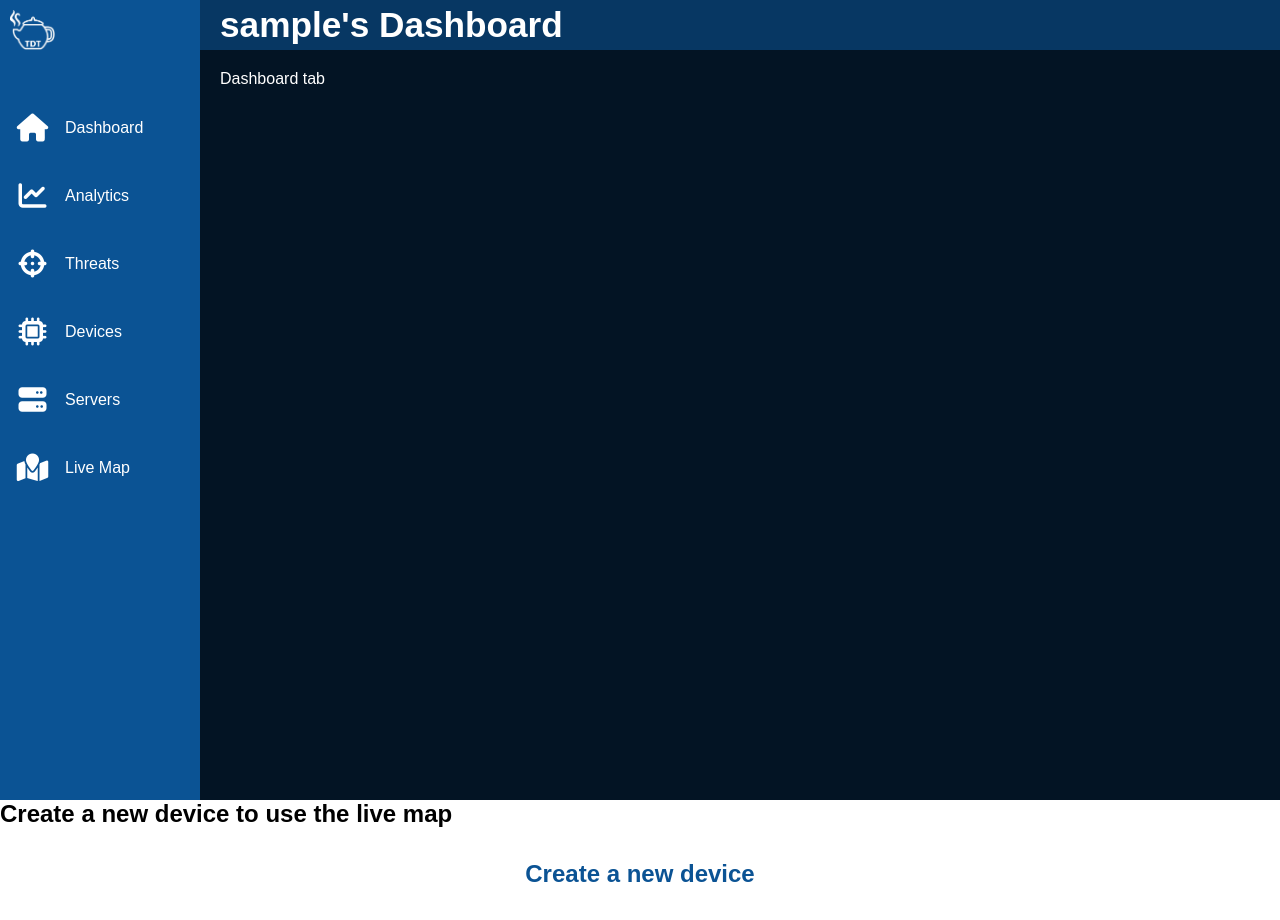
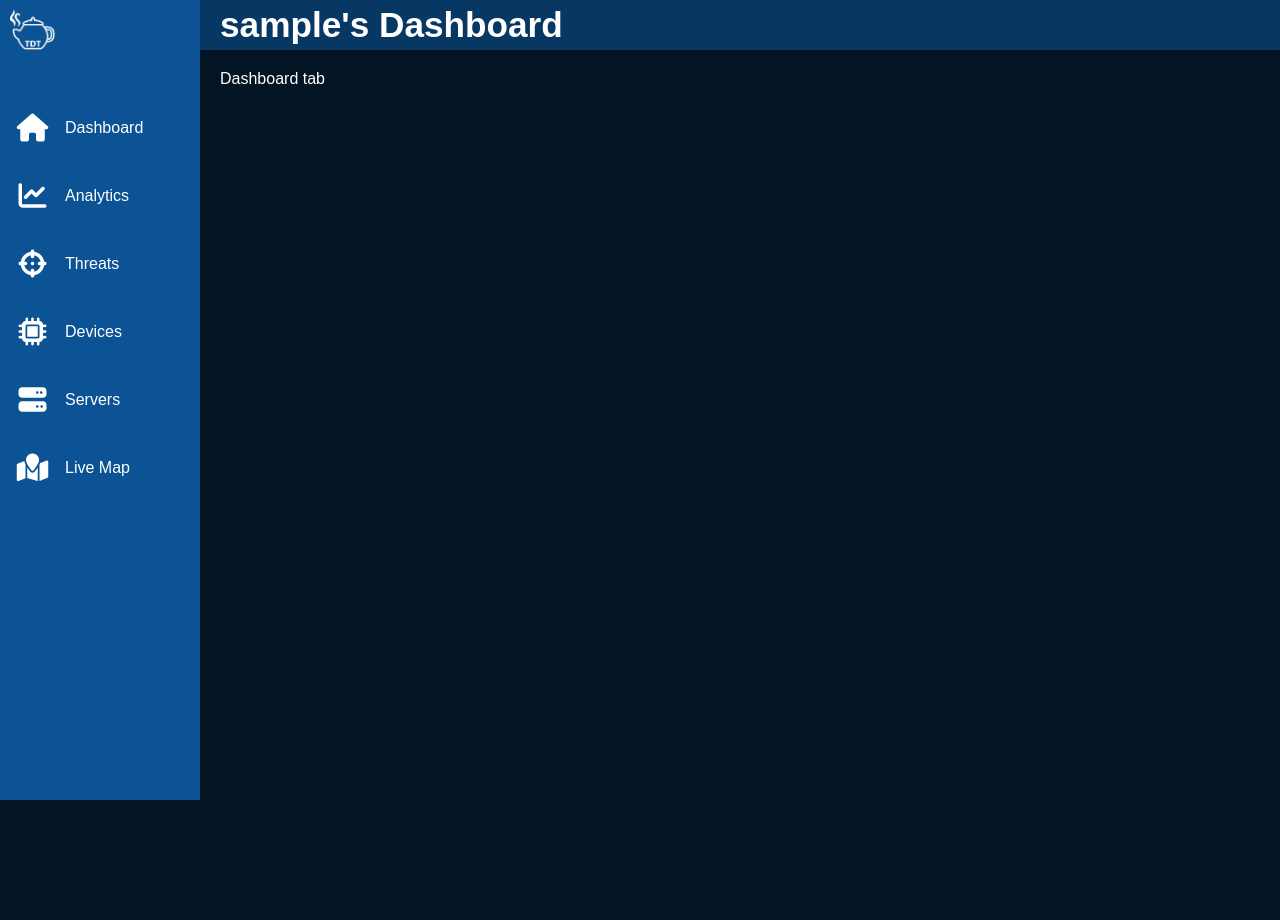
Before and after one commit to ShazamForDrones/TeamTeapot_Website, a Flask app: template templates/dashboard.html in a window 1280 px wide. After the commit the page ends 800 px from the top, so only its background shows below. Run offline with Flask 3, Linux system fonts and the light colour scheme; the template is opened without the code that fills it, so the values that code supplies are empty; the visitor is signed in with stand-in values (Sample User, id 1).

Commit message:
testing devices

```diff
--- a/app.py
+++ b/app.py
@@ -182,4 +182,4 @@ def mapps():
 
 
 if __name__ == '__main__':
-    app.run(debug=True)
+    app.run(port=80,debug=True)
--- a/templates/dashboard.html
+++ b/templates/dashboard.html
@@ -31,25 +31,7 @@
                     <div id="tab-dashboard" class="">Dashboard tab</div>
                     <div id="tab-analytics" class="tab-content-hidden">Analytics tab</div>
                     <div id="tab-threats" class="tab-content-hidden">Threats tab</div>
-                    <div id="tab-devices" class="tab-content-hidden">Devices tab</div>
-                    <div id="tab-servers" class="tab-content-hidden">Servers tab</div>
-                    <div id="tab-live-map" class="tab-content-hidden">Live map tab</div>
-                </div>
-            </div>
-        </div>
-
-        <script src="{{ url_for('static', filename='js/sidebar.js') }}"></script>
-    </body>
-</html>
-
-
-<section>
-    {% if map %}
-        {{  map|safe }}
-    {% else %}
-        <h1>Create a new device to use the live map</h1>
-    {% endif %}
-</section>
+                    <div id="tab-devices" class="tab-content-hidden">
                         <section class="device-section">
                             {% if devices %}
                                 <div class="device-grid">
@@ -66,3 +48,21 @@
                                 <h1 style="text-align:center; color:#0b5394;">Create a new device</h1>
                             {% endif %}
                         </section>
+                    </div>
+                    <div id="tab-servers" class="tab-content-hidden">Servers tab</div>
+                    <div id="tab-live-map" class="tab-content-hidden">
+                        <section>
+                            {% if map %}
+                                {{  map|safe }}
+                            {% else %}
+                                <h1>Create a new device to use the live map</h1>
+                            {% endif %}
+                        </section>
+                    </div>
+                </div>
+            </div>
+        </div>
+
+        <script src="{{ url_for('static', filename='js/sidebar.js') }}"></script>
+    </body>
+</html>
```
Lines whose indentation alone changed are shown as unchanged.
